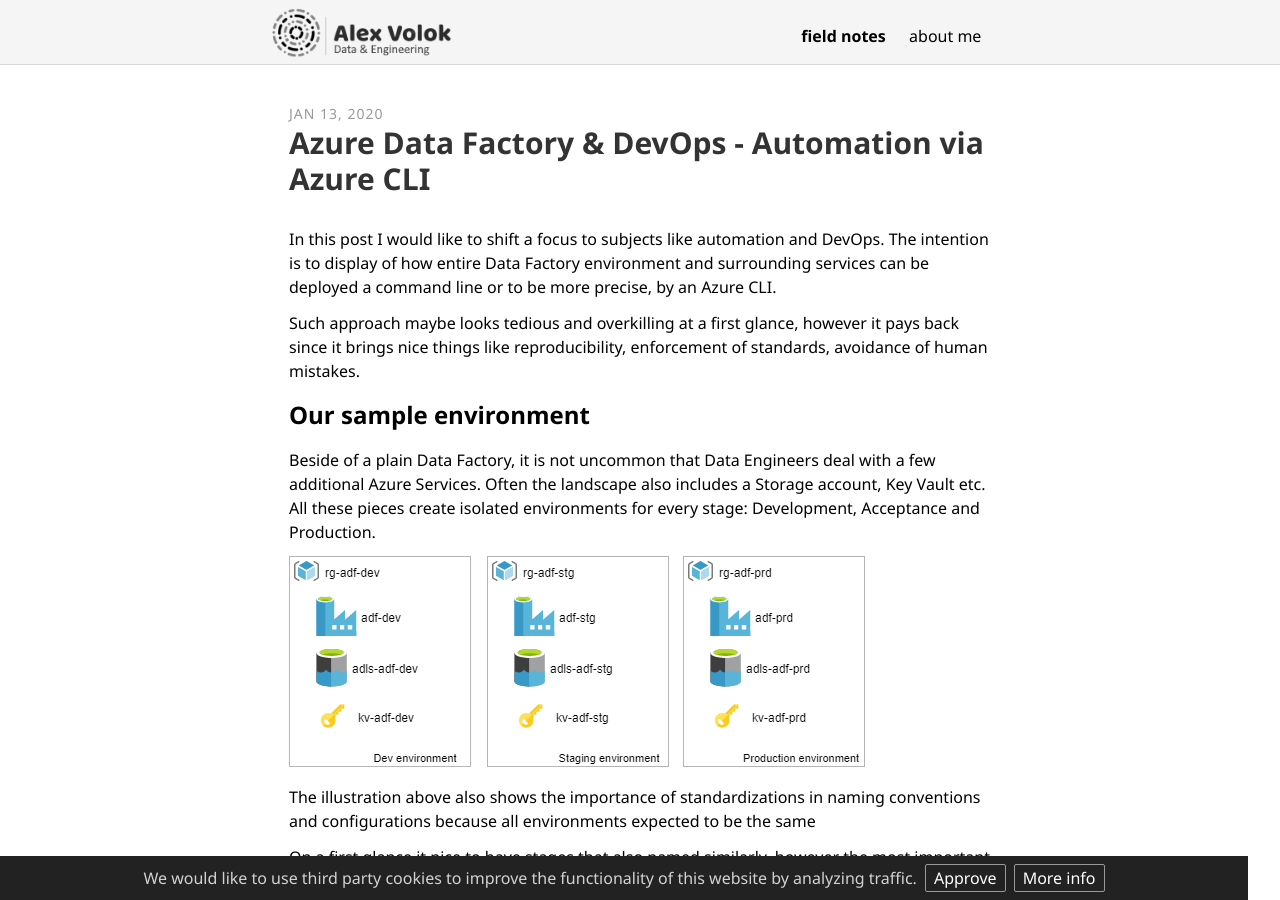
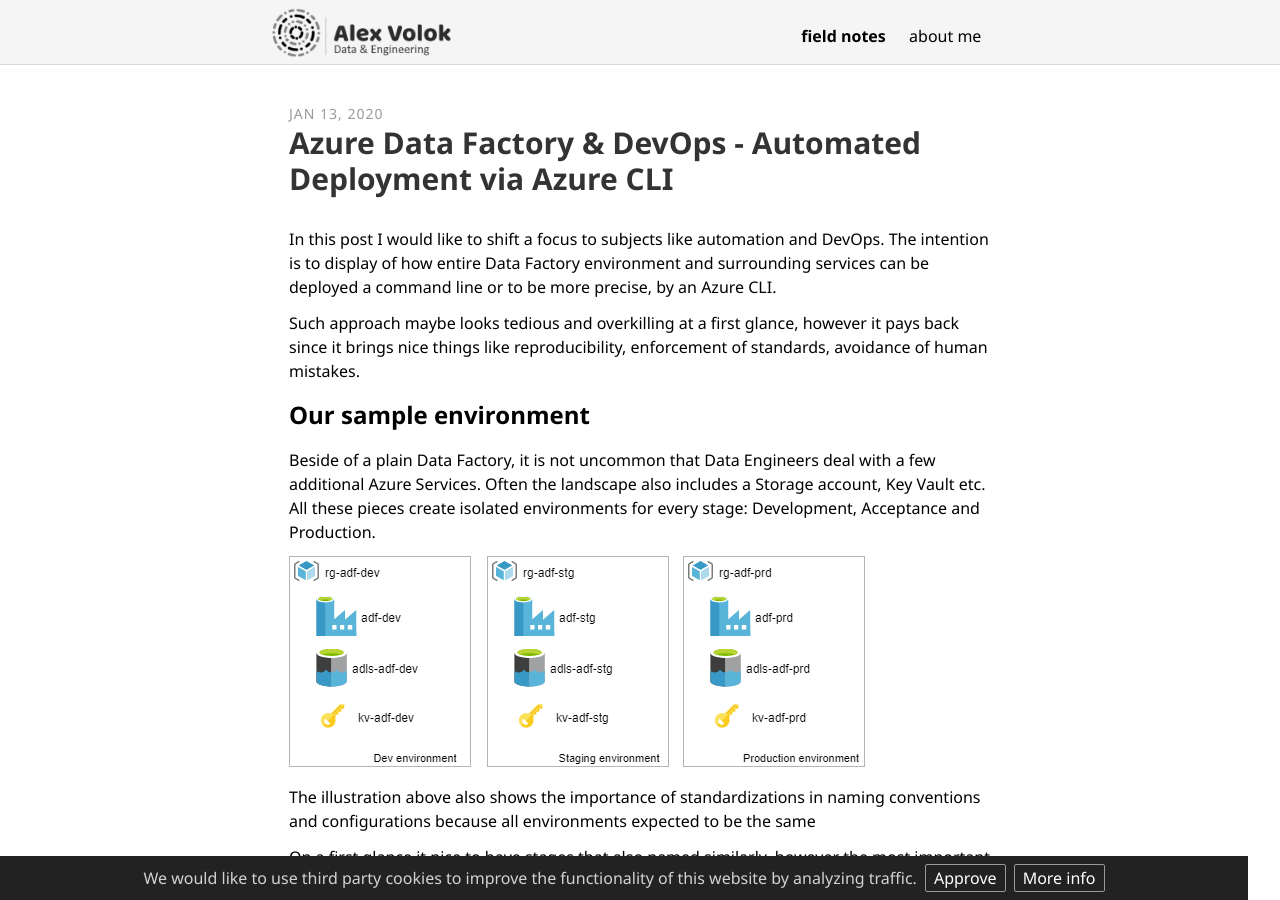
Before and after one commit to alexvolok/alexvolok.github.io, a Jekyll site: the page built from _posts/2020-01-13-adf-devops-generate-az-cli.md, in a window 1280 px wide and 900 px high. Built offline with Jekyll 4.4.1, drawn with Linux system fonts in a browser that asks for light colours; some web fonts are replaced.

Commit message:
changed title

```diff
--- a/_posts/2020-01-13-adf-devops-generate-az-cli.md
+++ b/_posts/2020-01-13-adf-devops-generate-az-cli.md
@@ -1,9 +1,9 @@
 ---
 layout: post
-title: Azure Data Factory & DevOps - Automation via Azure CLI
-description: Azure Data Factory & DevOps - Automation via Azure CLI
+title: Azure Data Factory & DevOps - Automated Deployment via Azure CLI
+description: Azure Data Factory & DevOps - Automated Deployment via Azure CLI
 comments: true
-keywords: Azure Data Factory & DevOps - Automation via Azure CLI
+keywords: Azure Data Factory & DevOps - Automated Deployment via Azure CLI
 tags: [Azure]
 category: Dev
 published: true
```
